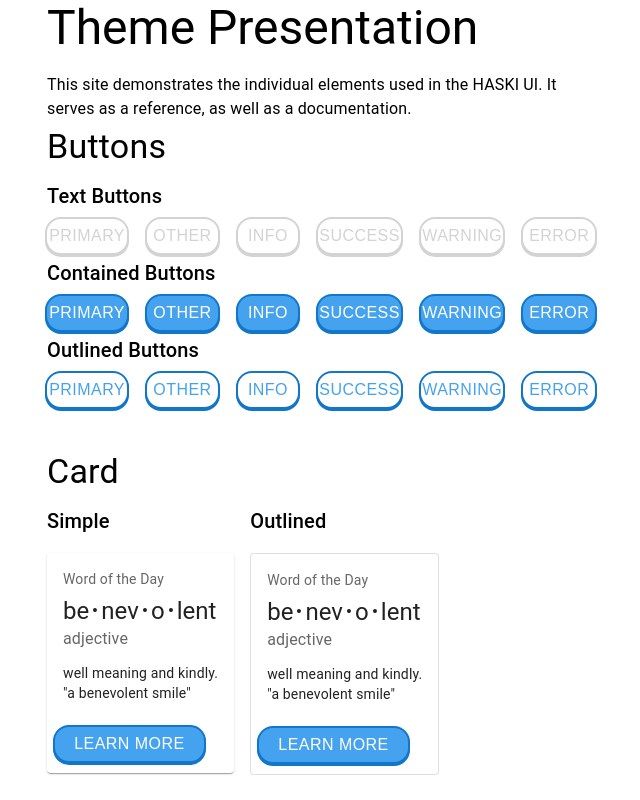
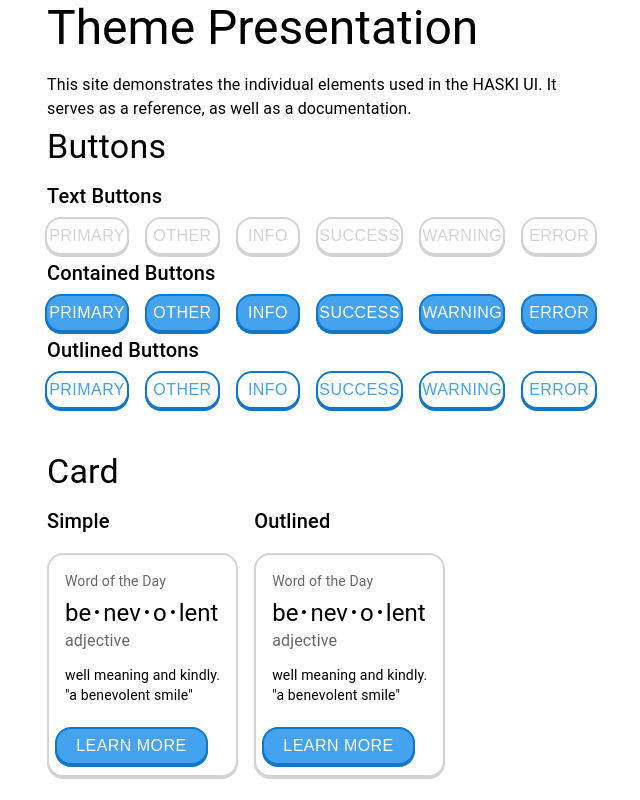
Before and after one commit to HASKI-Kempten/HASKI-System, a React (Create React App) app in the folder frontend/: page /theme in a window 1280 px wide. Shown: the top 800 px of the page, without its empty margins (317-957 px from the left). Built offline with nearby package versions, Linux system fonts and the light colour scheme.

Commit message:
added menu bar in dashboard changed design. more flexability changed node design

```diff
--- a/frontend/src/components/CustomTheme.js
+++ b/frontend/src/components/CustomTheme.js
@@ -16,13 +16,16 @@ export const defaultFonts = {
 }
 export const defaultColors = {
     primary: {
-        900: '#45A2EF',
-        800: '#1277ca',
+        900: '#45A2EF', // haski blue
+        800: '#1277ca', // haski dark blue
     },
     secondary: {
+        900: '#ffffff', // white
+        100: '#333333', // dark grey
     },
     lightgrey: 'lightgrey',
     white: 'white',
+    black: 'black',
 }
 
 export const Theme = createTheme({
@@ -34,12 +37,28 @@ export const Theme = createTheme({
             light: '#a4dddf',
         },
         secondary: {
-            main: '#f8333c',
-            ontrastText: '#d01c1c',
+            main: defaultColors.secondary[900],
+            dark: defaultColors.primary[100],
+            contrastText: defaultColors.black,
+            light: defaultColors.black,
         },
     },
     components: {
         // Name of the component
+        MuiPaper: {
+            // Name of the rule
+            styleOverrides: {
+                root: {
+                    backgroundColor: 'white',
+                    border: defaultBehavior.border.default
+                        + defaultColors.lightgrey,
+                    borderRadius: '1rem',
+                    color: defaultColors.black, // text color
+                    boxShadow: defaultBehavior.boxShadowSize['default'] +
+                        'lightgrey',
+                }
+            }
+        },
         MuiButton: {
             styleOverrides: {
                 // Name of the slot
--- a/frontend/src/components/Home.js
+++ b/frontend/src/components/Home.js
@@ -3,9 +3,26 @@ import '../App.css';
 import { Link } from "react-router-dom";
 // import Swiper styles
 import 'swiper/css';
+import MenuAppBar from './MenuBar';
+import ChangeUserDialog from './Dialogs/ChangeUserDialog';
+import React from 'react';
 
 const Home = () => {
+  const [open, setOpen] = React.useState(false);
+  const [user, setUser] = React.useState("David Fischer");
+
+  const handleChangeUserDialogClick = (state) => {
+    setOpen(state);
+  };
+
+  const handleChangeUser = (username) => {
+    setUser(username);
+  };
+
   return (
+    <>
+      <MenuAppBar handler={handleChangeUserDialogClick} user={user} />
+      <ChangeUserDialog handler={handleChangeUserDialogClick} open={open} hanlderUser={handleChangeUser} />
       <div className="App">
         <header className="App-header">
           <img src={logo} className="App-logo" alt="logo" />
@@ -32,6 +49,7 @@ const Home = () => {
           </ul>
         </header>
       </div>
+    </>
   );
 };
 
--- a/frontend/src/components/MenuBar.js
+++ b/frontend/src/components/MenuBar.js
@@ -48,14 +48,14 @@ export default function MenuAppBar({ handler, user }) {
           label={auth ? 'Logout' : 'Login'}
         />
       </FormGroup> */}
-        <AppBar position="static">
+        <AppBar position="static" color='secondary'>
           <Toolbar>
             <IconButton
               size="large"
               edge="start"
               color="inherit"
               aria-label="menu"
-              sx={{ mr: 2, color: 'white' }}
+              sx={{ mr: 2 }}
             >
               <MenuIcon />
             </IconButton>
@@ -67,15 +67,15 @@ export default function MenuAppBar({ handler, user }) {
             >
               <Grid item>
                 <Typography variant="h6" component="div" sx={{ flexGrow: 1 }}>
-                  <div role="presentation" sx={{ color: "white" }} >
-                    <Breadcrumbs aria-label="breadcrumb" color="white">
+                  <div role="presentation" >
+                    <Breadcrumbs aria-label="breadcrumb" color="inherit">
                       <MLink
                         underline="hover"
                         sx={{ display: 'flex', alignItems: 'center' }}
                         color="inherit"
                         href="/"
                       >
-                        <HomeIcon sx={{ mr: 0.5, color: 'white' }} fontSize="inherit" />
+                        <HomeIcon sx={{ mr: 0.5 }} fontSize="inherit" />
                         Dashboard
                       </MLink>
                       <MLink
@@ -111,7 +111,7 @@ export default function MenuAppBar({ handler, user }) {
                     justifyContent="flex-end"
                     alignItems="center">
                     <Grid item>
-                      <Typography sx={{ color: "white" }}>{user}</Typography>
+                      <Typography >{user}</Typography>
                     </Grid>
                     <Grid item>
                       <IconButton
@@ -121,7 +121,6 @@ export default function MenuAppBar({ handler, user }) {
                         aria-haspopup="true"
                         onClick={handleMenu}
                         color="inherit"
-                        sx={{ color: "white" }}
                       >
                         <AccountCircle />
                       </IconButton>
--- a/frontend/src/components/Nodes/OverviewNode.js
+++ b/frontend/src/components/Nodes/OverviewNode.js
@@ -85,8 +85,6 @@ function OverviewNode(props) {
     );
 
     return (
-        <div style={node_style}>
-            <Handle type="target" position={Position.Top} />
         <Card sx={{ padding: 2, maxWidth: '400px' }}>
             <Stack spacing={2}>
                 {/* <Typography variant="h4" component="div" gutterBottom>
@@ -123,8 +121,6 @@ function OverviewNode(props) {
                 </Grid>
             </Stack>
         </Card>
-            <Handle type="source" position={Position.Bottom} id="a" />
-        </div >
     );
 }
 
```
Lines whose indentation alone changed are shown as unchanged.
